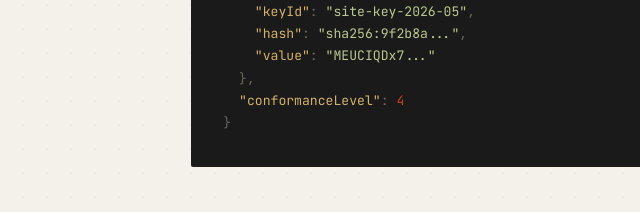
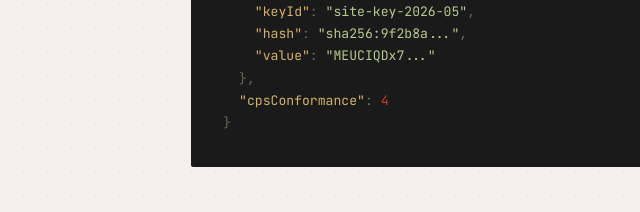
Before and after one commit to dkd-dobberkau/cms-provenance.org, a plain HTML site: page landing.html in a window 1280 px wide. Shown: the part 2468-2680 px from the top of the page, 386-1026 px from the left. Drawn offline with Linux system fonts and the light colour scheme.

Commit message:
docs(prd): align field names with specification Draft 0.2
Co-Authored-By: Claude Opus 5.5 <noreply@anthropic.com>

```diff
--- a/landing.html
+++ b/landing.html
@@ -844,7 +844,7 @@ footer .col p {
     <span class="key">"hash"</span><span class="punct">:</span> <span class="str">"sha256:9f2b8a..."</span><span class="punct">,</span>
     <span class="key">"value"</span><span class="punct">:</span> <span class="str">"MEUCIQDx7..."</span>
   <span class="punct">},</span>
-  <span class="key">"conformanceLevel"</span><span class="punct">:</span> <span class="num">4</span>
+  <span class="key">"cpsConformance"</span><span class="punct">:</span> <span class="num">4</span>
 <span class="punct">}</span></pre>
   </div>
 </section>
```
Also changed, not shown: 1 other file.
